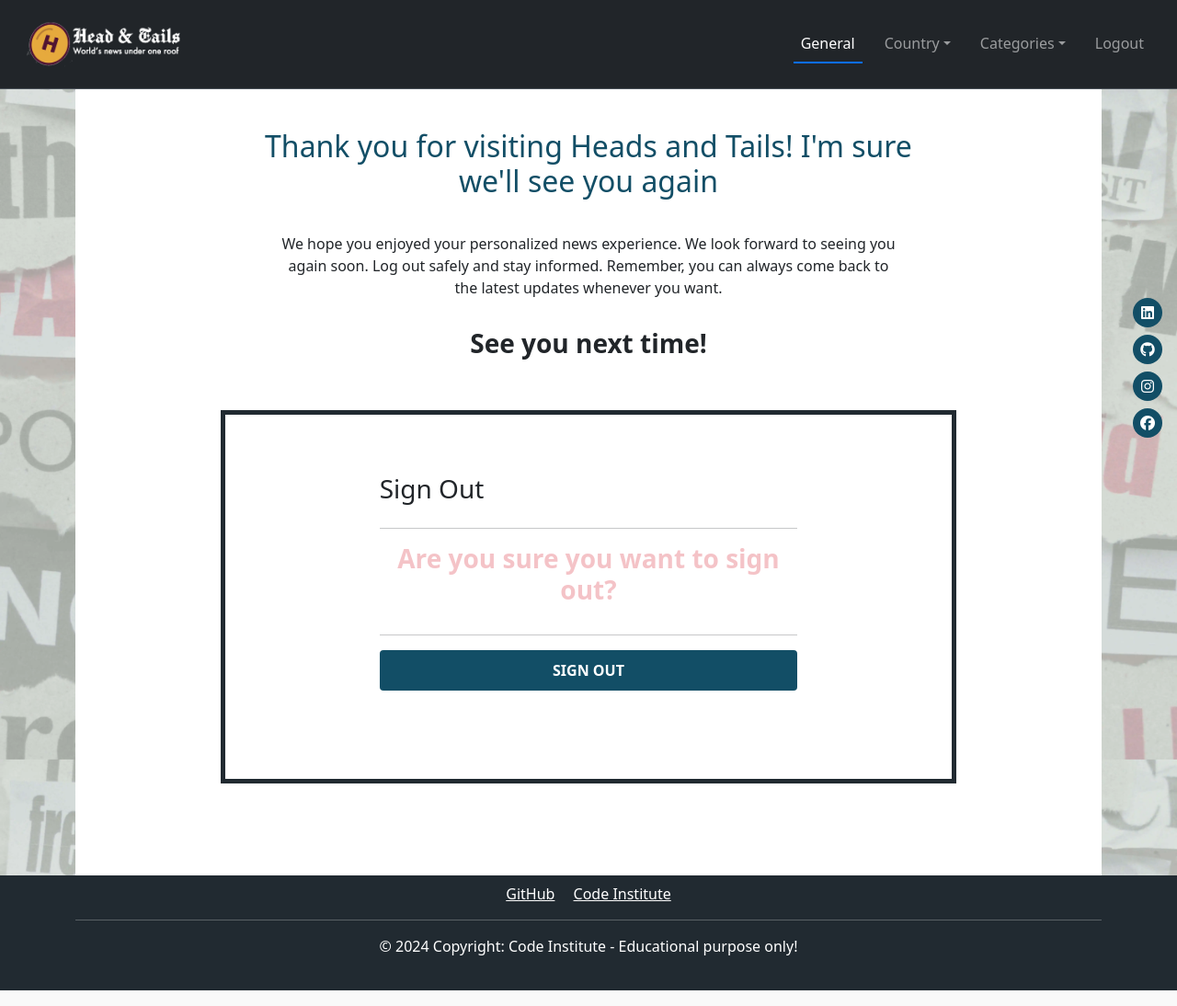
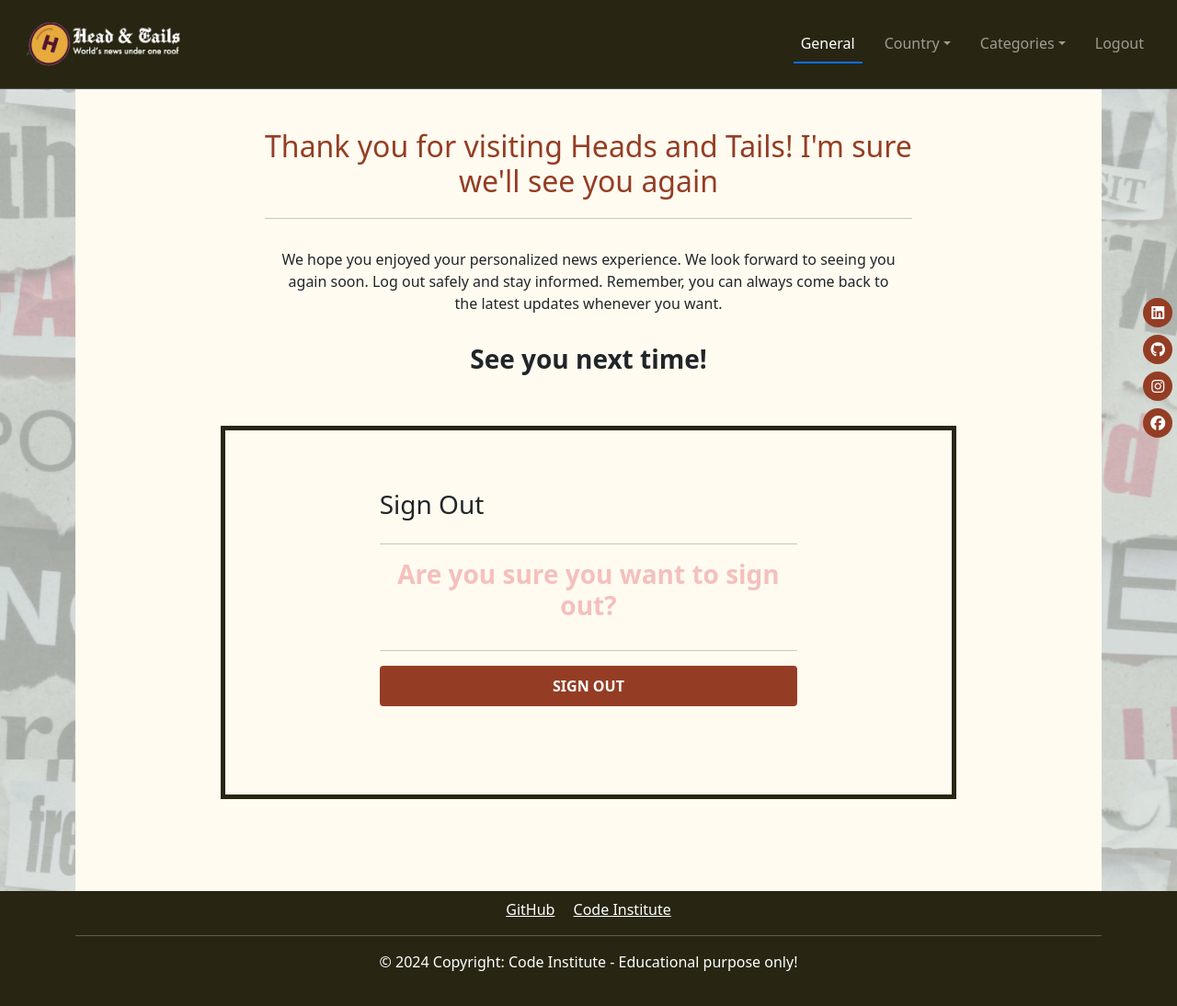
Before and after one commit to Kamal-Kohli/H_n_T, a Django app: page /accounts/logout/ in a window 1280 px wide. Shown: the whole page at 92% size. Run offline with Django 4.2, Linux system fonts and the light colour scheme; the visitor is signed in with stand-in values (Sample User, id 1); some libraries are stand-ins or nearby versions.

Commit message:
update colors in base.css

```diff
--- a/news/templates/home/cards.html
+++ b/news/templates/home/cards.html
@@ -28,7 +28,6 @@
                     <p class="card-title p mb-2">{{ article.author }}</p>
                     <h5 class="card-title h5 mb-2">{{ article.title }}</h5>
                     <p class="card-title h4 mb-2">{{ article.source.name }}</p>
-                    <p class="card-text text-truncate">{{ article.description }}</p>
                     <div class="mt-auto"></div>
                     <hr>
                     <small class="small text-muted text-center">date: {{ article.publishedAt }}</small>
--- a/static/css/base.css
+++ b/static/css/base.css
@@ -2,22 +2,22 @@
 
 :root {
     --bs-bg-image: url('../images/bgimg.webp');
-    --bs-custom-bg-color: #124e66;
-    --bs-navbar-bg-color: #212a31;
-    --bs-card-bg-color: #fff;
-    --bs-card-border-color: #ddd;
-    --bs-card-shadow: 0 4px 6px rgba(0, 0, 0, 0.1);
-    --bs-btn-bg-color: #124e66;
-    --bs-btn-hover-bg-color: #212a31;
-    --bs-text-overlay-border-color: #212a31;
-    --bs-pagination-bg-color: #124e66;
-    --bs-pagination-hover-bg-color: #212a31;
-    --bs-floating-icons-bg-color: #124e66;
-    --bs-floating-icons-hover-bg-color: #212a31;
-    --bs-footer-bg-color: #212a31;
+    --bs-custom-bg-color: #943d24;
+    --bs-navbar-bg-color: #282512;
+    --bs-card-bg-color: #fffbf0;
+    --bs-card-border-color: #fffbf0;
+    --bs-card-shadow: 0 4px 6px #2d2d2d;
+    --bs-btn-bg-color: #943d24;
+    --bs-btn-hover-bg-color: #2d2d2d;
+    --bs-text-overlay-border-color: #282512;
+    --bs-pagination-bg-color: #943d24;
+    --bs-pagination-hover-bg-color: #282512;
+    --bs-floating-icons-bg-color: #943d24;
+    --bs-floating-icons-hover-bg-color: #2d2d2d;
+    --bs-footer-bg-color: #282512;
     --h1-font-size: 2rem;
     --h1-margin-bottom: 1.25rem;
-    --red-error: #c62828;
+    --red-error: #943d24;
 }
 
 /* Apply Bootstrap variables and utility classes */
@@ -296,7 +296,7 @@ form input[type="password"] {
 .floating-icons {
     position: fixed;
     top: 50%;
-    right: 1rem;
+    right: 0.3rem;
     transform: translateY(-50%);
     display: flex;
     flex-direction: column;
--- a/templates/allauth/account/login.html
+++ b/templates/allauth/account/login.html
@@ -13,6 +13,7 @@
     <div class="masthead">
         <div class="text-center container p-5">
             <h1 class="text-center">Heads and Tails Top Headlines!</h1>
+            <hr>
             <p class="text-center p-3 bg"><strong>Welcome back! Continue exploring the latest news tailored to your interests,
                 sorted by category and country. Stay informed and engaged with the world. Log in to pick up where you left off.</strong>
             </p>
--- a/templates/allauth/account/logout.html
+++ b/templates/allauth/account/logout.html
@@ -11,6 +11,7 @@
     <div class="masthead">
         <div class="text-center container p-5">
             <h1 class="text-center">Thank you for visiting Heads and Tails! I'm sure we'll see you again</h1>
+            <hr>
             <p class="text-center p-3 bg">We hope you enjoyed your personalized news experience.
             We look forward to seeing you again soon.
             Log out safely and stay informed. Remember, you can always come back to the latest updates whenever you want.
--- a/templates/allauth/account/signup.html
+++ b/templates/allauth/account/signup.html
@@ -11,6 +11,7 @@
   <div class="masthead">
       <div class="text-center container p-5">
         <h1 class="text-center">Welcome to Heads and Tails!</h1>
+        <hr>
         <p class="text-center p-3 bg">Explore the latest news tailored to your interests, sorted by category and country.
         Stay informed and engaged with the world. Log in or register now to personalize your experience.</p>
         <h3 class="text-center masthead1"><strong>Get started today!</strong></h3>
--- a/templates/base.html
+++ b/templates/base.html
@@ -18,7 +18,7 @@
 <body class="custom-bg">
     <!-- NavBar -->
     {% with request.resolver_match.url_name as url_name %}
-        <nav class="navbar navbar-expand-lg bg-dark fixed-top navbar border-bottom border-body" data-bs-theme="dark">
+        <nav class="navbar navbar-expand-lg fixed-top navbar border-bottom border-body" data-bs-theme="dark">
             <div class="container-fluid">
                 <a class="navbar-brand" href="{% url 'home' %}?category=general"><img src="{% static 'images/logo.webp' %}" alt="Heads and Tails animated logo" class="logo" width="175px"></a>
                 <button class="navbar-toggler" type="button" data-bs-toggle="collapse" data-bs-target="#navbarNavDropdown" aria-controls="navbarNavDropdown" aria-expanded="false" aria-label="Toggle navigation">
```
Also changed, not shown: other parts of static/css/base.css (+1 -1 lines).
